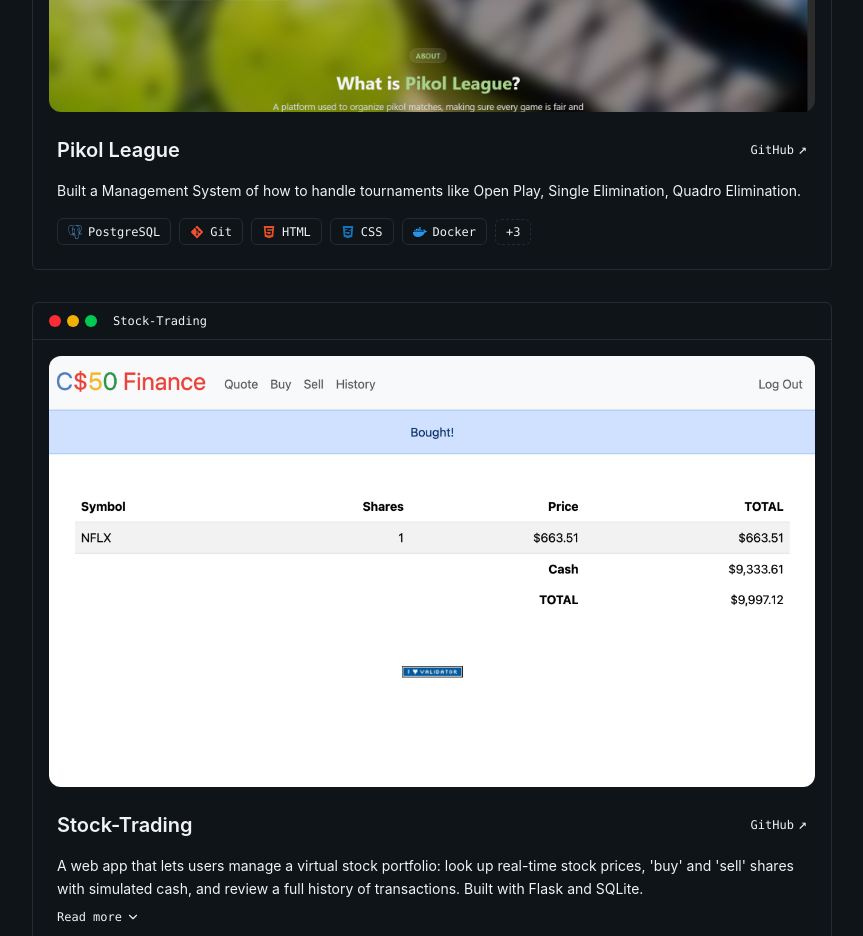
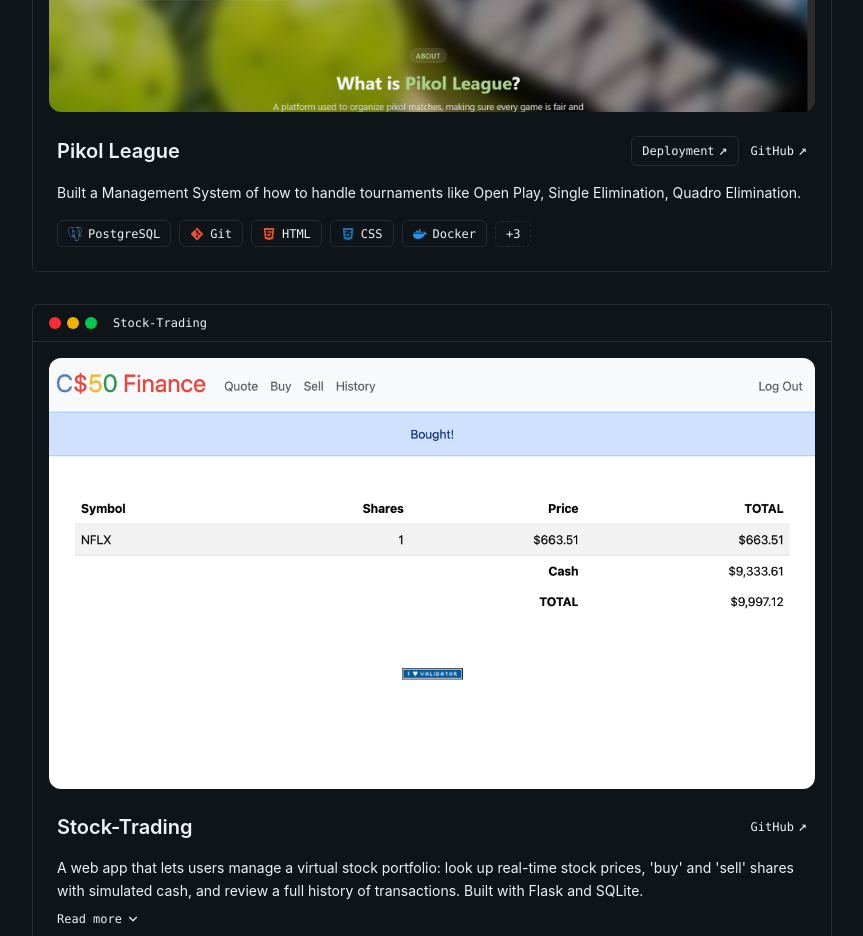
Before and after one commit to Ein-shen/My-porfolio, a React (Vite) app: page /view_projects in a window 1280 px wide. Shown: the part 2020-2956 px from the top of the page, without its empty margins (208-1071 px from the left). Built offline with nearby package versions, Linux system fonts and the light colour scheme; the HTML template or start-up script is replaced by a standard one.

Commit message:
added chnage in the view project added the live deployment of the site pikol ball

```diff
--- a/src/away/View_projects.jsx
+++ b/src/away/View_projects.jsx
@@ -63,7 +63,7 @@ const projects = [
       "Node.js",
     ],
     github: "https://github.com/Ein-shen/Pikol",
-    // live: "YOUR_PIKOL_DEPLOYED_URL",
+    live: "https://pikol-league-ph.onrender.com/",
   },
   {
     title: "Stock-Trading",
```
